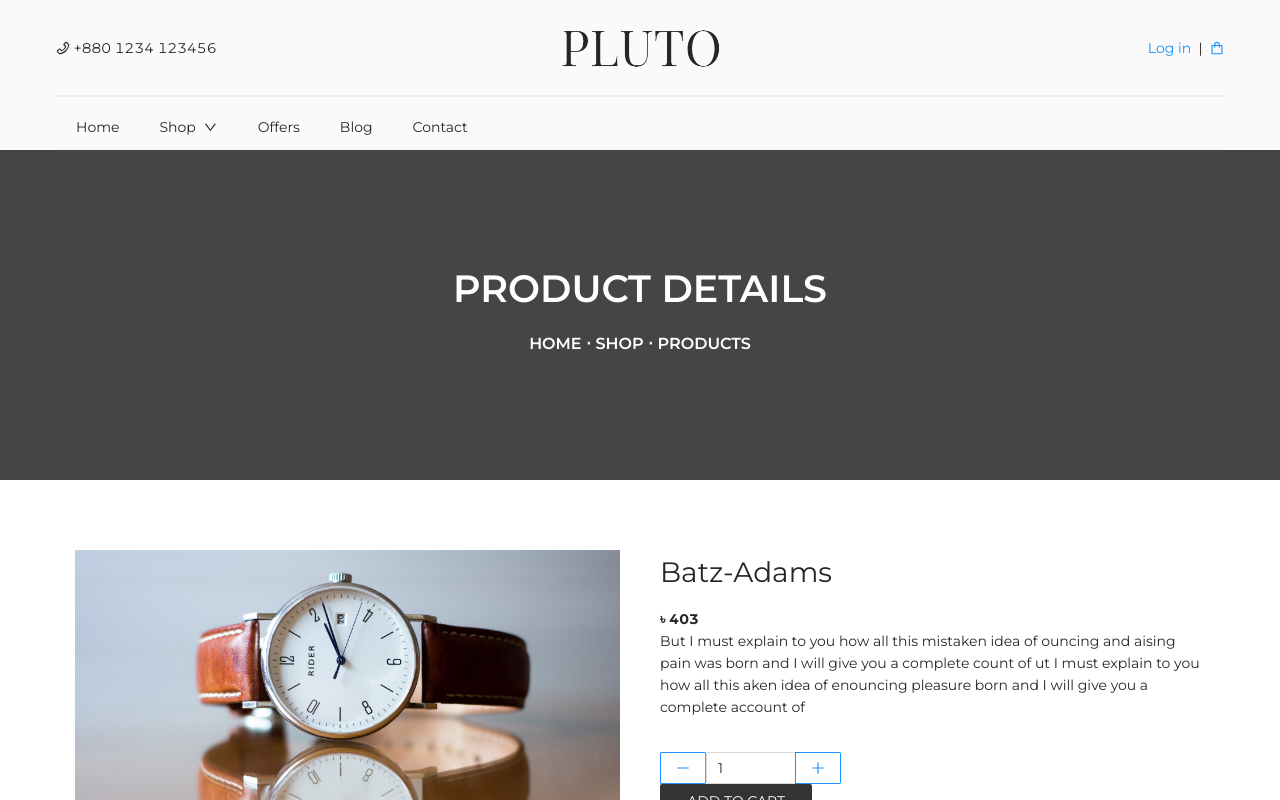
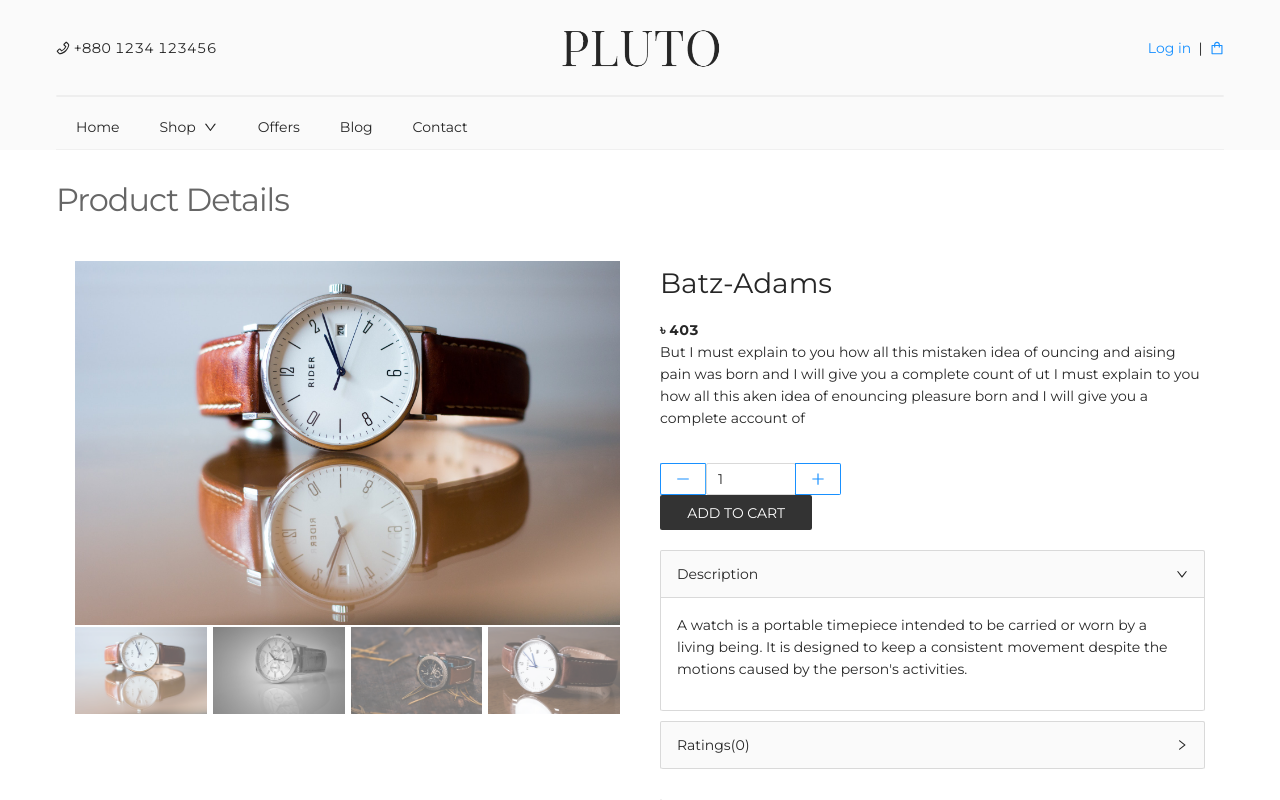
Before and after one commit to Alamin02/pluto, a React (Create React App) app: page /products/1 in a window 1280 px wide. Shown: the top 800 px of the page. Built offline with nearby package versions, Linux system fonts and the light colour scheme; a web font is replaced by a local one.

Commit message:
fix: styles of ProductDetails page & associated components updated

```diff
--- a/src/components/product-view/ProductView.module.css
+++ b/src/components/product-view/ProductView.module.css
@@ -5,7 +5,7 @@
 }
 .container {
   max-width: 1170px;
-  margin: 50px auto;
+  margin: 0 auto;
 }
 
 img {
--- a/src/pages/ProductDetails.js
+++ b/src/pages/ProductDetails.js
@@ -4,6 +4,14 @@ import ProductView from "../components/product-view/ProductView";
 
 import productList from "../assets/data/sampleProductData";
 import Error404 from "../components/error-404/Error404";
+import HeaderSection from "../components/styled-components/HeaderSection";
+
+const container = {
+  maxWidth: "1200px",
+  margin: "0 auto",
+  marginTop: "25px",
+  padding: "0 1rem",
+};
 
 const ProductDetails = () => {
   const { id } = useParams();
@@ -14,7 +22,10 @@ const ProductDetails = () => {
 
   return (
     <div>
-      <MainHeader name="product details" sub="home ⋅ shop ⋅ products" />
+      {/* <MainHeader name="product details" sub="home ⋅ shop ⋅ products" /> */}
+      <div style={container}>
+        <HeaderSection headerText="product details" />
+      </div>
       <ProductView product={product} />
     </div>
   );
```
